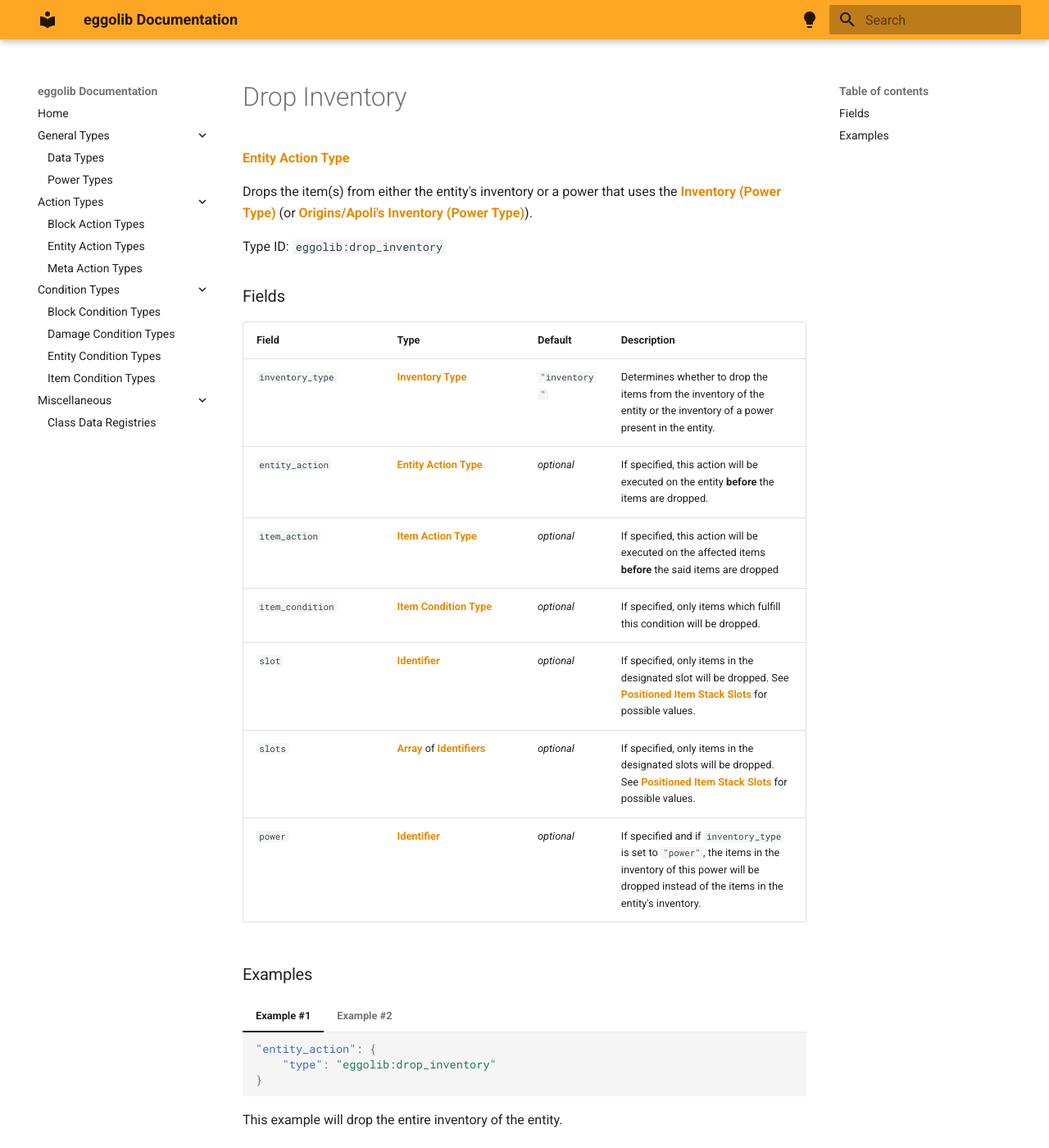
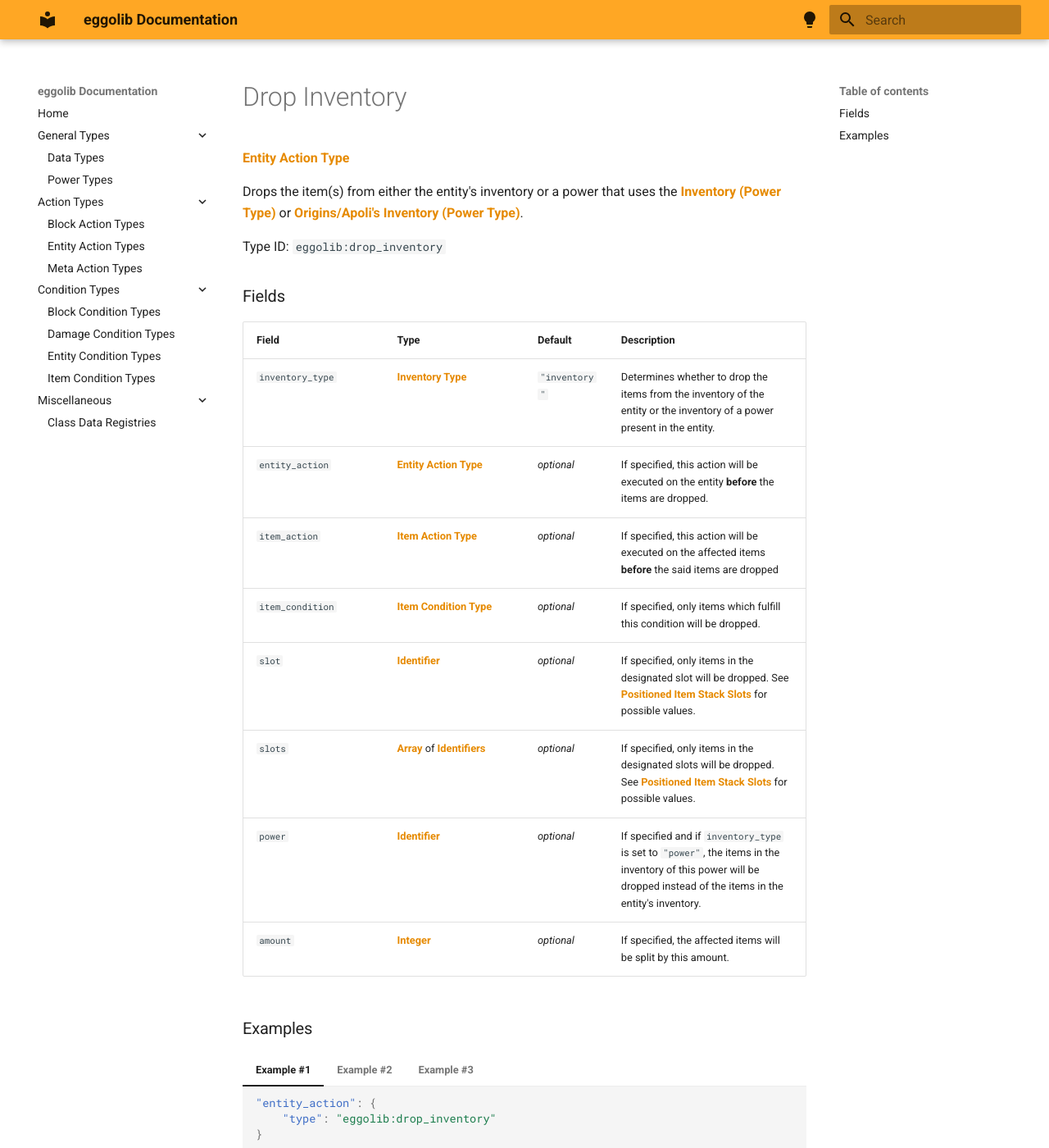
Before and after one commit to eggolib/eggolib.github.io, an MkDocs documentation site: the page built from docs/types/entity_action_types/drop_inventory.md, in a window 1280 px wide and 1400 px high. Shown: the whole window at 82% size. Built offline with MkDocs 1.6.1 and Material for MkDocs 9.7.7, drawn with Linux system fonts in a browser that asks for light colours; the version menu is left out.

Commit message:
Update `drop_inventory.md` (Entity Action Types) Added the new `amount` integer field in the field table

````diff
--- a/docs/types/entity_action_types/drop_inventory.md
+++ b/docs/types/entity_action_types/drop_inventory.md
@@ -7,7 +7,7 @@ date: 2022-07-14
 
 **[Entity Action Type]**
 
-Drops the item(s) from either the entity's inventory or a power that uses the **[Inventory (Power Type)]** (or **[Origins/Apoli's Inventory (Power Type)]**).
+Drops the item(s) from either the entity's inventory or a power that uses the **[Inventory (Power Type)]** or **[Origins/Apoli's Inventory (Power Type)]**.
 
 Type ID: `eggolib:drop_inventory`
 
@@ -23,6 +23,7 @@ Field | Type | Default | Description
 `slot` | **[Identifier]** | *optional* | If specified, only items in the designated slot will be dropped. See **[Positioned Item Stack Slots]** for possible values.
 `slots` | **[Array]** of **[Identifiers]** | *optional* | If specified, only items in the designated slots will be dropped. See **[Positioned Item Stack Slots]** for possible values.
 `power` | **[Identifier]** | *optional* | If specified and if `inventory_type` is set to `"power"`, the items in the inventory of this power will be dropped instead of the items in the entity's inventory.
+`amount` | **[Integer]** | *optional* | If specified, the affected items will be split by this amount.
 
 
 ### Examples
@@ -54,6 +55,19 @@ Field | Type | Default | Description
     This example will drop items from the inventory of the entity only if those items have an amount of 10 or greater.
 
 
+=== "Example #3"
+
+    ``` json
+    "entity_action": {
+        "type": "eggolib:drop_inventory",
+        "slot": "weapon.mainhand",
+        "amount": 16
+    }
+    ```
+
+    This example will split the item from the entity's mainhand slot by 16 and drop it. For a further explanation, if the item from the entity's mainhand slot has a count of 64, only 16 of it will be dropped, making the item have a remainder of 48. *(64 - 16 = 48)*
+
+
 
 [Inventory (Power Type)]: ../power_types/inventory.md
 [Origins/Apoli's Inventory (Power Type)]: https://origins.readthedocs.io/en/latest/types/power_types/inventory/
@@ -66,3 +80,4 @@ Field | Type | Default | Description
 [Array]: https://origins.readthedocs.io/en/latest/types/data_types/array
 [Positioned Item Stack Slots]: https://origins.readthedocs.io/en/latest/misc/extras/positioned_item_stack_slots
 [Item Stack]: https://origins.readthedocs.io/en/latest/types/data_types/item_stack
+[Integer]: https://origins.readthedocs.io/en/latest/types/data_types/integer
````
